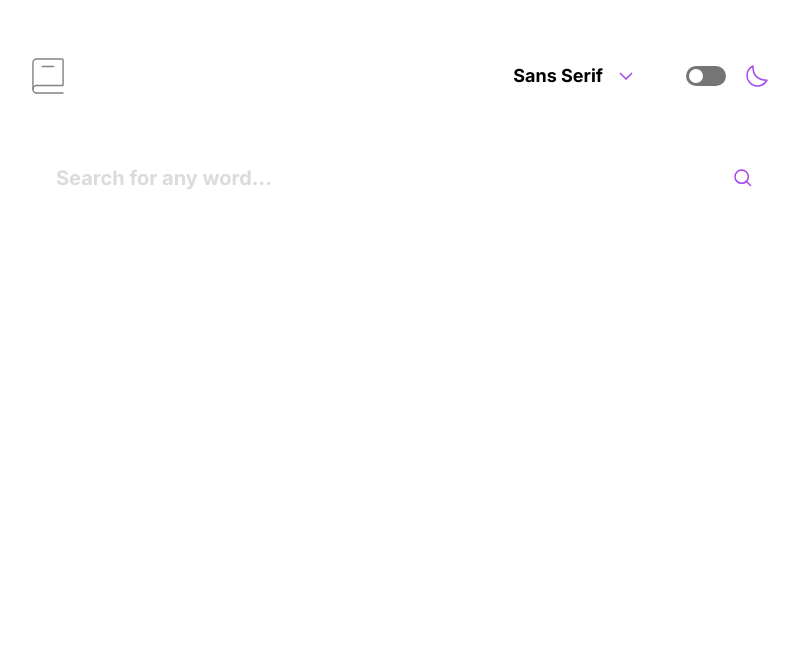
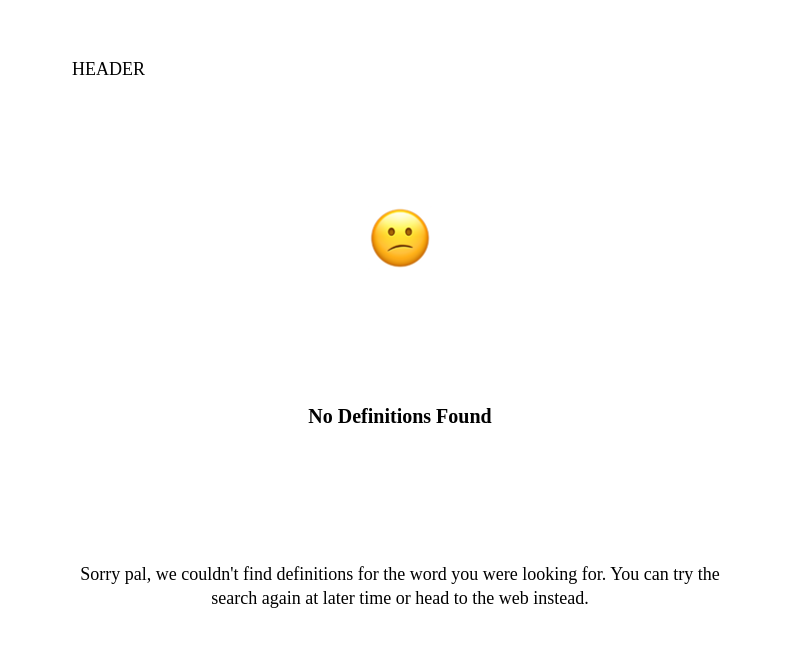
Before and after one commit to mateusbelicio/dictionary-web-app, a React (Vite) app: page /not-found in a window 1280 px wide. Shown: the top 646 px of the page, without its empty margins (240-1038 px from the left). Built offline with nearby package versions, Linux system fonts and the light colour scheme.

Commit message:
Feat: setting router

```diff
--- a/index.html
+++ b/index.html
@@ -5,7 +5,7 @@
     <meta name="viewport" content="width=device-width, initial-scale=1.0" />
     <meta name="description" content="Challenge by Frontend Mentor. Coded by Mateus Belício." />
 
-    <link rel="icon" type="image/png" sizes="32x32" href="./src/assets/images/favicon-32x32.png" />
+    <link rel="icon" type="image/png" sizes="32x32" href="/favicon-32x32.png" />
     <link rel="preconnect" href="https://fonts.googleapis.com">
     <link rel="preconnect" href="https://fonts.gstatic.com" crossorigin>
     <link href="https://fonts.googleapis.com/css2?family=Inconsolata:wght@400;700&family=Inter:wght@400;700&family=Lora:wght@400;700&display=swap" rel="stylesheet">
--- a/package.json
+++ b/package.json
@@ -11,7 +11,9 @@
   },
   "dependencies": {
     "react": "^18.2.0",
-    "react-dom": "^18.2.0"
+    "react-dom": "^18.2.0",
+    "react-router-dom": "^6.15.0",
+    "styled-components": "^6.0.7"
   },
   "devDependencies": {
     "@types/react": "^18.0.27",
--- a/src/App.jsx
+++ b/src/App.jsx
@@ -1,82 +1,107 @@
+import { createBrowserRouter, RouterProvider } from 'react-router-dom';
 import { useEffect, useState } from 'react';
 
 import logo from '/src/assets/images/logo.svg';
+
 import ControlTheme from './components/ControlTheme';
 import ControlFont from './components/ControlFont';
 import SearchBar from './components/SearchBar';
 import WordInfo from './components/WordInfo';
-import NotFound from './components/NotFound';
 import Loader from './components/Loader';
 
 import './styles/App.css';
+import AppLayout from './ui/AppLayout';
+import Home from './pages/Home';
+import Word, { loader as wordLoader } from './pages/Word';
+import PageNotFound from './pages/PageNotFound';
 
-export default function App() {
-  const API_URL = 'https://api.dictionaryapi.dev/api/v2/entries/en/';
+const router = createBrowserRouter(
+  [
+    {
+      element: <AppLayout />,
+      children: [
+        { path: '', element: <Home /> },
+        { path: '/:word', element: <Word />, loader: wordLoader },
+        { path: 'not-found', element: <PageNotFound /> },
+      ],
+    },
+  ],
+  { basename: import.meta.env.BASE_URL }
+);
 
-  const [valid, setValid] = useState(true);
-  const [wordData, setWordData] = useState({});
-  const [mainState, setMainState] = useState();
+function App() {
+  return <RouterProvider router={router} />;
+}
 
-  const mainStates = {
-    blank: <div></div>,
-    error: <NotFound />,
-    main: <WordInfo word={wordData} />,
-    loading: <Loader />,
-  };
+export default App;
 
-  const validateInput = function (e) {
-    e.preventDefault();
-    const searchInput = document.querySelector('.search-bar__input');
+// export default function App() {
+// const API_URL = 'https://api.dictionaryapi.dev/api/v2/entries/en/';
 
-    if (searchInput.value === '') {
-      setValid(false);
-      setWordData(undefined);
-      setMainState('blank');
-    } else {
-      setValid(true);
-      getWordData(searchInput.value);
-    }
-  };
+// const [valid, setValid] = useState(true);
+// const [wordData, setWordData] = useState({});
+// const [mainState, setMainState] = useState();
 
-  const getWordData = async function (word) {
-    try {
-      setMainState('loading');
+// const mainStates = {
+//   blank: <div></div>,
+//   error: <NotFound />,
+//   main: <WordInfo word={wordData} />,
+//   loading: <Loader />,
+// };
 
-      const response = await fetch(API_URL + word);
+// const validateInput = function (e) {
+//   e.preventDefault();
+//   const searchInput = document.querySelector('.search-bar__input');
 
-      if (!response.ok) throw new Error(`⚠️ Error (${response.status})`);
+//   if (searchInput.value === '') {
+//     setValid(false);
+//     setWordData(undefined);
+//     setMainState('blank');
+//   } else {
+//     setValid(true);
+//     getWordData(searchInput.value);
+//   }
+// };
 
-      const [data] = await response.json();
-      const structuredData = {
-        word: data.word,
-        phonetic: data.phonetic || data.phonetics.filter((phonetic) => phonetic.text)[0].text,
-        audio: data.phonetics.filter((phonetic) => phonetic.audio !== '')[0].audio,
-        meanings: data.meanings,
-        source: data.sourceUrls[0],
-      };
+// const getWordData = async function (word) {
+//   try {
+//     setMainState('loading');
 
-      setWordData(structuredData);
-      setMainState('main');
-    } catch (error) {
-      console.warn(error);
-      setMainState('error');
-    }
-  };
+//     const response = await fetch(API_URL + word);
 
-  return (
-    <>
-      <header>
-        <img src={logo} alt='' aria-hidden='true' />
-        <div className='controls'>
-          <ControlFont />
-          <span className='vertical-bar'></span>
-          <ControlTheme />
-        </div>
-        <form noValidate className='search-bar' onSubmit={validateInput}>
-          <SearchBar valid={valid} />
-        </form>
-      </header>
-      <main>{mainStates[mainState]}</main>
-    </>
-  );
-}
+//     if (!response.ok) throw new Error(`⚠️ Error (${response.status})`);
+
+//     const [data] = await response.json();
+//     const structuredData = {
+//       word: data.word,
+//       phonetic: data.phonetic || data.phonetics.filter((phonetic) => phonetic.text)[0].text,
+//       audio: data.phonetics.filter((phonetic) => phonetic.audio !== '')[0].audio,
+//       meanings: data.meanings,
+//       source: data.sourceUrls[0],
+//     };
+
+//     setWordData(structuredData);
+//     setMainState('main');
+//   } catch (error) {
+//     console.warn(error);
+//     setMainState('error');
+//   }
+// };
+
+// return (
+//   <>
+//     <header>
+//       <img src={logo} alt="" aria-hidden="true" />
+//       <div className="controls">
+//         <ControlFont />
+//         <span className="vertical-bar"></span>
+//         <ControlTheme />
+//       </div>
+//       <form noValidate className="search-bar" onSubmit={validateInput}>
+//         <SearchBar valid={valid} />
+//       </form>
+//     </header>
+//     <main>{mainStates[mainState]}</main>
+//   </>
+// );
+// }
--- /dev/null
+++ b/src/pages/Home.jsx
@@ -0,0 +1,5 @@
+function Home() {
+  return <div>HOME</div>;
+}
+
+export default Home;
--- /dev/null
+++ b/src/pages/PageNotFound.jsx
@@ -0,0 +1,50 @@
+import styled from 'styled-components';
+
+import emoji from '/src/assets/images/icon-emoji.svg';
+
+const StyledPageNotFound = styled.div`
+  display: grid;
+  justify-items: center;
+  text-align: center;
+  row-gap: 1.5rem;
+
+  padding-block: 4rem;
+
+  img {
+    display: block;
+    aspect-ratio: 1;
+    width: 3rem;
+  }
+
+  h1 {
+    font-size: 1.125rem;
+    font-weight: 700;
+  }
+
+  @media only screen and (min-width: 40em) {
+    padding-block: 5rem;
+
+    img {
+      width: 4rem;
+    }
+
+    h1 {
+      font-size: 1.25rem;
+    }
+  }
+`;
+
+function PageNotFound() {
+  return (
+    <StyledPageNotFound className="not-found">
+      <img className="not-found__icon" src={emoji} alt="" aria-hidden="true" />
+      <h1 className="not-found__title">No Definitions Found</h1>
+      <p className="not-found__message">
+        Sorry pal, we couldn't find definitions for the word you were looking for. You can try the
+        search again at later time or head to the web instead.
+      </p>
+    </StyledPageNotFound>
+  );
+}
+
+export default PageNotFound;
--- /dev/null
+++ b/src/pages/Word.jsx
@@ -0,0 +1,23 @@
+import { redirect } from 'react-router-dom';
+
+const API_URL = 'https://api.dictionaryapi.dev/api/v2/entries/en/';
+
+function Word() {
+  return <div>WORD</div>;
+}
+
+export default Word;
+
+export async function loader({ params }) {
+  try {
+    const res = await fetch(API_URL + params.word);
+    if (!res.ok) throw new Error('Not found');
+    const data = await res.json();
+
+    console.log(data);
+
+    return data;
+  } catch (error) {
+    return redirect('/not-found');
+  }
+}
--- /dev/null
+++ b/src/ui/AppLayout.jsx
@@ -0,0 +1,37 @@
+import styled from 'styled-components';
+import { Outlet } from 'react-router-dom';
+
+import Header from './Header';
+
+const StyledAppLayout = styled.div`
+  --max-width: 46rem;
+  --min-width: 20rem;
+  --padding: 1.5rem;
+
+  display: grid;
+  min-height: 100dvh;
+  grid-template-columns:
+    [full-start] minmax(var(--padding), 1fr) [center-start]
+    minmax(var(--min-width), var(--max-width))
+    [center-end] minmax(var(--padding), 1fr) [full-end];
+  grid-template-rows: auto 1fr;
+
+  @media only screen and (min-width: 40em) {
+    --padding: 2.5rem;
+  }
+
+  & > * {
+    grid-column: center;
+  }
+`;
+
+function AppLayout() {
+  return (
+    <StyledAppLayout>
+      <Header />
+      <Outlet />
+    </StyledAppLayout>
+  );
+}
+
+export default AppLayout;
--- /dev/null
+++ b/src/ui/Header.jsx
@@ -0,0 +1,30 @@
+import styled from 'styled-components';
+
+const StyledHeader = styled.header`
+  display: grid;
+  grid-template-columns: max-content 1fr;
+  align-items: center;
+  row-gap: 1.5rem;
+
+  padding-block: 1.5rem 1rem;
+
+  & > img {
+    height: 2rem;
+  }
+
+  @media only screen and (min-width: 40em) {
+    row-gap: 3.25rem;
+    padding-block: 3.625rem 2.75rem;
+
+    & > img {
+      height: auto;
+      width: 2rem;
+    }
+  }
+`;
+
+function Header() {
+  return <StyledHeader>HEADER</StyledHeader>;
+}
+
+export default Header;
```
Also changed, not shown: public/favicon-32x32.png (renamed from src/assets/images/favicon-32x32.png), 1 other file (tests, documents, lock files or other folders).
